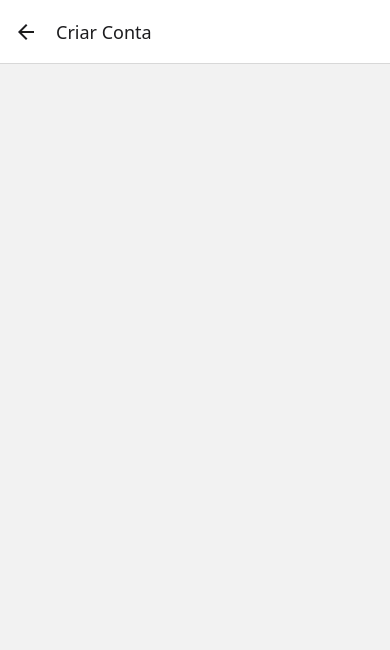
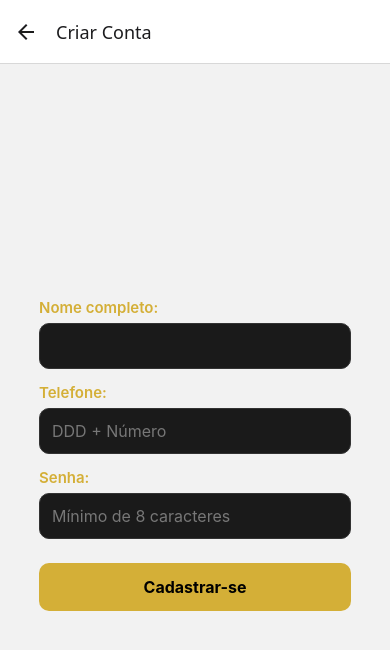
Before and after one commit to barber-scheduler/barber-scheduler, a React Native app: screen /Cadastro in a window 390 px wide. Shown: the top 650 px of the page. Built offline with nearby package versions, Linux system fonts and the light colour scheme.

Commit message:
Esqueleto da tela de cadastro

```diff
--- a/src/components/Input.js
+++ b/src/components/Input.js
@@ -7,6 +7,7 @@ export default function Input({
   onChangeText,
   placeholder,
   secureTextEntry,
+  keyboardType,
 }) {
   return (
     <View style={styles.container}>
@@ -19,6 +20,9 @@ export default function Input({
         placeholder={placeholder}
         placeholderTextColor="#777"
         secureTextEntry={secureTextEntry}
+        keyboardType={keyboardType}
+        autoCapitalize={secureTextEntry ? "none" : "sentences"}
+        autoCorrect={!secureTextEntry}
       />
     </View>
   );
@@ -27,6 +31,7 @@ export default function Input({
 const styles = StyleSheet.create({
   container: {
     marginBottom: 14,
+    width: "80%",
   },
   label: {
     color: '#d4af37',
@@ -42,6 +47,5 @@ const styles = StyleSheet.create({
     padding: 12,
     color: '#fff',
     fontSize: 16,
-    width: 400,
   },
 });
--- a/src/screens/Cadastro.js
+++ b/src/screens/Cadastro.js
@@ -1,11 +1,50 @@
 // Arquivo: src/screens/Cadastro.js
-import React from 'react';
-import { View, Text, StyleSheet } from 'react-native';
+import React, { useState } from 'react';
+import { View, Text, StyleSheet, KeyboardAvoidingView, Platform, ScrollView } from 'react-native';
+
+import Button from "../components/Button"
+import Input from "../components/Input"
 
 export default function Cadastro() {
+
+  const [name, setName] = useState("")
+  const [phone, setPhone] = useState("")
+  const [password, setPassword] = useState("")
+  const [error, setError] = useState("")
+
   return (
-    <View style={styles.container}>
-    </View>
+    <KeyboardAvoidingView
+      style={styles.container}
+      behavior={Platform.OS === "ios" ? "padding" : "height"}
+    >
+        <Input
+          label="Nome completo:"
+          value={name}
+          onChangeText={setName}
+        />
+
+        <Input
+          label="Telefone:"
+          placeholder="DDD + Número"
+          value={phone}
+          onChangeText={setPhone}
+          keyboardType="phone-pad"
+        />
+
+        <Input
+          label="Senha:"
+          placeholder="Mínimo de 8 caracteres"
+          value={password}
+          onChangeText={setPassword}
+          secureTextEntry={true}
+        />
+
+        <Text>{error}</Text>
+
+        <Button
+          title="Cadastrar-se"
+        />
+    </KeyboardAvoidingView>
   );
 }
 
```
